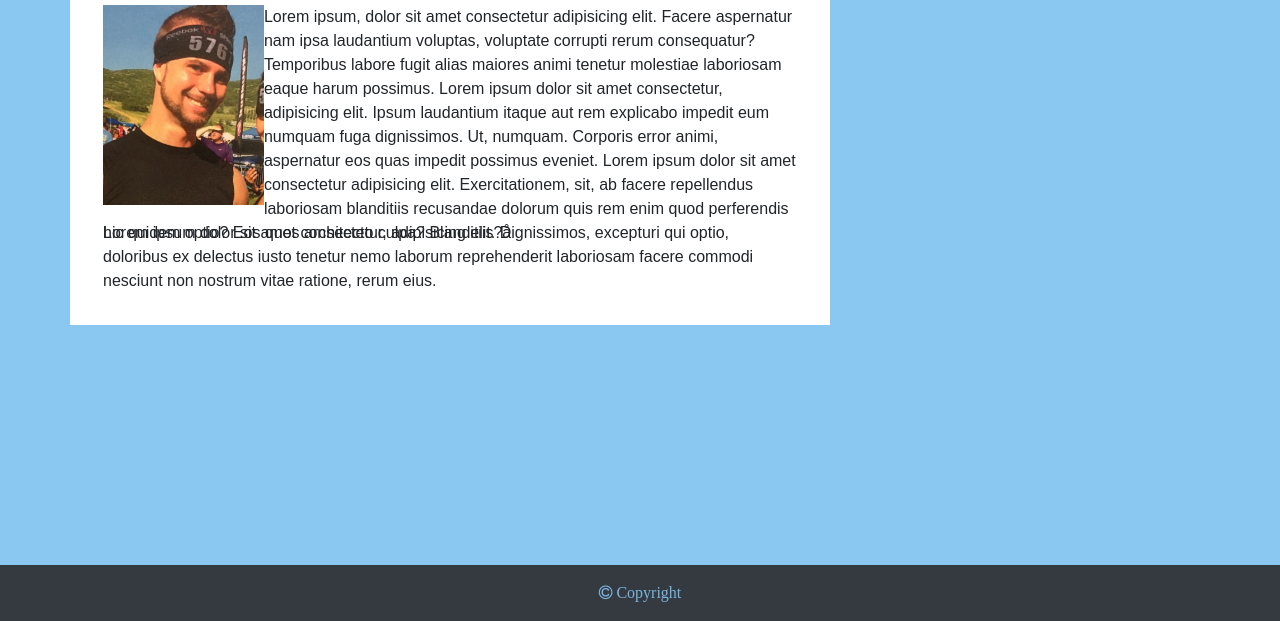
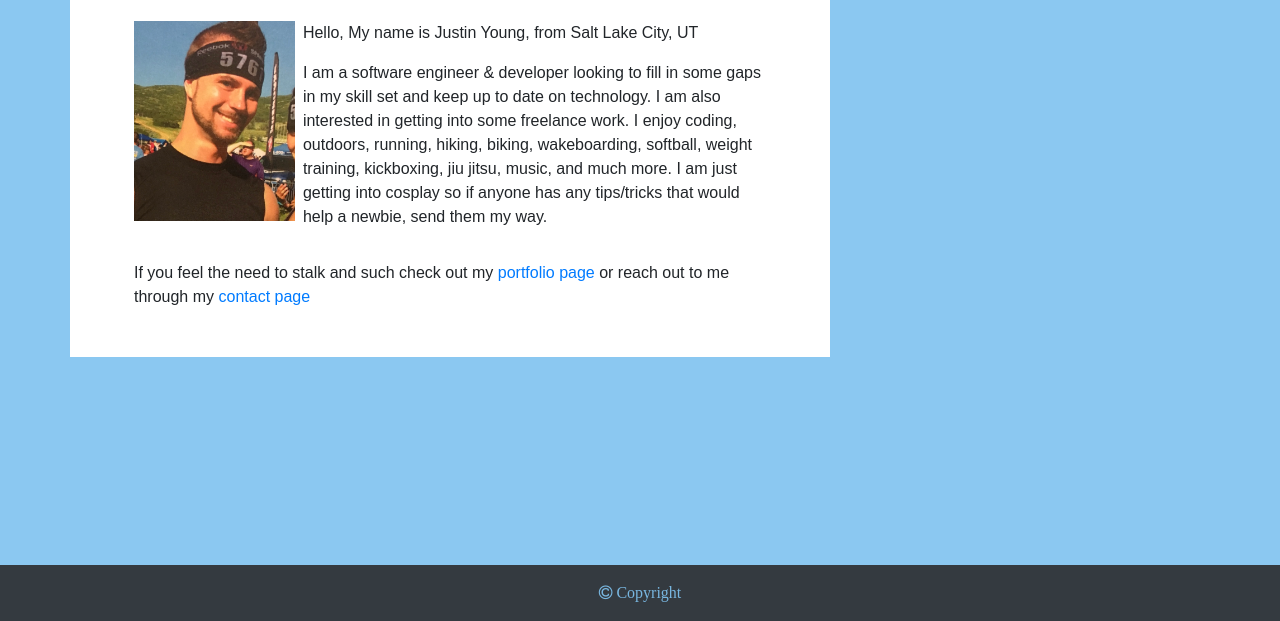
Before and after one commit to JYoung7223/full-stack-flex-training, a plain HTML site: page hw2_justin_young/index.html in a window 1280 px wide. Shown: the part 179-800 px from the top of the page. Drawn offline with nearby package versions, Linux system fonts and the light colour scheme.

Commit message:
Home page/About Me complete

```diff
--- a/hw2_justin_young/index.html
+++ b/hw2_justin_young/index.html
@@ -61,37 +61,32 @@
 
     <!-- Main Content section-->
     <div class="container bg-transparent">
-        <div class="row">
+        <section class="row">
             <div class="col-xs-12 col-sm-8 px-5 py-3 bg-white justify-content-start">
                 <div class="row">
-                    <h1>About Me</h1>
+                    <h1 class="col-xs-12">About Me</h1>
                 </div>
-                <div class="row mb-3">
-                    <span class="float-left"><img src="./Assets/Images/Profile-Pic.jpg" alt="Profile Picture"
-                            class="float-left" />
+                <div class="row m-3">
+                    <span class="col-xs-12">
+                        <img src="./Assets/Images/Profile-Pic.jpg" alt="Profile Picture" class="float-left mr-2"/>
                         <p>
-                            Lorem ipsum, dolor sit amet consectetur adipisicing elit. Facere aspernatur nam ipsa
-                            laudantium
-                            voluptas, voluptate corrupti rerum consequatur? Temporibus labore fugit alias maiores animi
-                            tenetur molestiae laboriosam eaque harum possimus.
-                            Lorem ipsum dolor sit amet consectetur, adipisicing elit. Ipsum laudantium itaque aut rem
-                            explicabo impedit eum numquam fuga dignissimos. Ut, numquam. Corporis error animi,
-                            aspernatur eos quas impedit possimus eveniet.
-                            Lorem ipsum dolor sit amet consectetur adipisicing elit. Exercitationem, sit, ab facere
-                            repellendus laboriosam blanditiis recusandae dolorum quis rem enim quod perferendis hic
-                            quidem optio? Eos quos architecto culpa? Blanditiis?å
+                            Hello, My name is Justin Young, from Salt Lake City, UT
+                        </p>
+                        <p>
+                            I am a software engineer & developer looking to fill in some gaps in my skill set and keep up to date on technology.
+                            I am also interested in getting into some freelance work.
+                            I enjoy coding, outdoors, running, hiking, biking, wakeboarding, softball, weight training, kickboxing, jiu jitsu, music, and much more.
+                            I am just getting into cosplay so if anyone has any tips/tricks that would help a newbie, send them my way.
                         </p>
                     </span>
                 </div>
-                <div class="row mt-3">
-                    <p>
-                        Lorem ipsum dolor sit amet consectetur, adipisicing elit. Dignissimos, excepturi qui optio,
-                        doloribus ex delectus iusto tenetur nemo laborum reprehenderit laboriosam facere commodi
-                        nesciunt non nostrum vitae ratione, rerum eius.
+                <div class="row m-3">
+                    <p class="col-xs-12">
+                        If you feel the need to stalk and such check out my <a href="portfolio.html">portfolio page</a> or reach out to me through my <a href="contact.html">contact page</a>
                     </p>
                 </div>
             </div>
-        </div>
+        </section>
     </div>
 
     <!-- Footer section -->
```
